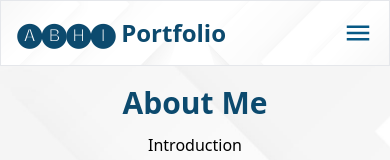
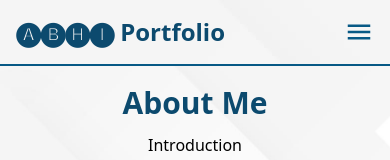
Before and after one commit to AbhishekDubey1997/My-Portfolio, a React (Create React App) app: page /About in a window 390 px wide. Shown: the top 160 px of the page. Built offline with nearby package versions, Linux system fonts and the light colour scheme.

Commit message:
second commit

```diff
--- a/src/components/About.jsx
+++ b/src/components/About.jsx
@@ -9,7 +9,7 @@ import bg5 from "../Assets/img/bg5.jpg"
 
 export default function About() {
   return (
-    <div className="bg-no-repeat bg-cover  min-h-screen w-full md:mb-[-80px] pt-[50px] " style={{backgroundImage: `url(${bg5})`}}>
+    <div className="bg-no-repeat bg-cover  min-h-screen w-full mb-[-80px] pt-[50px] " style={{backgroundImage: `url(${bg5})`}}>
       <div className="text-center ">
         <h1 className="text-3xl font-bold pt-[35px] text-sky-900 ">About Me</h1>
         <h1 className="p-3">Introduction</h1>
--- a/src/components/Header.jsx
+++ b/src/components/Header.jsx
@@ -9,7 +9,7 @@ export default function Header() {
     const[toggle,setToggle] = useState(0);
 
   return (
-    <div className='bg-no-repeat bg-cover bg-center p-4 md:px-[60px] border w-full fixed text-sky-900' style={{backgroundImage: `url(${bg5})`}}>
+    <div className=' p-4 md:px-[60px] border-b-2 border-sky-800 w-full fixed text-sky-900' style={{backgroundImage: `url(${bg5})`}}>
         <div className=' flex justify-between items-center   '>
             <div className='text-2xl font-bold'>
                 <h1>🅐🅑🅗🅘 Portfolio</h1>
--- a/src/components/Home.jsx
+++ b/src/components/Home.jsx
@@ -30,6 +30,7 @@ import { SiGmail } from "react-icons/si";
 import { FaFacebookF } from "react-icons/fa";
 import { FaLinkedin } from "react-icons/fa6";
 import { IoShareSocialOutline } from "react-icons/io5";
+import { Link } from 'react-router-dom';
 
 
 
@@ -49,7 +50,7 @@ export default function Home() {
 
             <p className='py-5'>With a passion for Coding and problem-solving , I have honed my skills in Frontend Development to create innovative and user-friendly web applications.</p>
 
-            <button class="bg-transparent hover:bg-white text-white font-semibold hover:text-black py-2 px-6 border border-white hover:border-black rounded duration-500"><a href="/Contact">Contact</a></button>
+            <button class="bg-transparent hover:bg-white text-white font-semibold hover:text-black py-2 px-6 border border-white hover:border-black rounded duration-500"><Link to="/Contact">Contact</Link></button>
 
         </div>
 
@@ -351,7 +352,7 @@ export default function Home() {
               <div className="flex gap-3 text-[22px]">
                 <div className=" p-2 rounded w-8">
                   <a
-                    href="https://github.com/AbhishekDubey1997/My-Portfolio"
+                    href="https://github.com/AbhishekDubey1997/my-portfolio"
                     target="blank"
                   >
                     {" "}
@@ -362,7 +363,7 @@ export default function Home() {
                 <div className="p-2 rounded w-8">
                   {" "}
                   <a
-                    href="https://my-portfolio-84i8.onrender.com"
+                    href="https://my-portfolio-qozf.onrender.com"
                     target="blank"
                   >
                     {" "}
--- a/src/components/Projects.jsx
+++ b/src/components/Projects.jsx
@@ -108,7 +108,7 @@ export default function Projects() {
               <div className="flex gap-3 text-[22px]">
                 <div className=" p-2 rounded w-8">
                   <a
-                    href="https://github.com/AbhishekDubey1997/My-Portfolio"
+                    href="https://github.com/AbhishekDubey1997/my-portfolio"
                     target="blank"
                   >
                     {" "}
@@ -119,7 +119,7 @@ export default function Projects() {
                 <div className="p-2 rounded w-8">
                   {" "}
                   <a
-                    href="https://my-portfolio-84i8.onrender.com"
+                    href="https://my-portfolio-qozf.onrender.com"
                     target="blank"
                   >
                     {" "}
```
